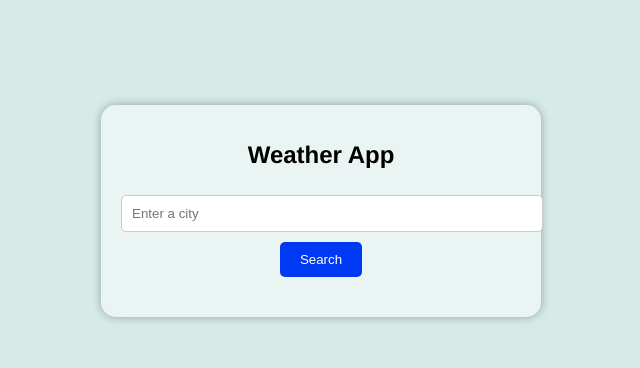
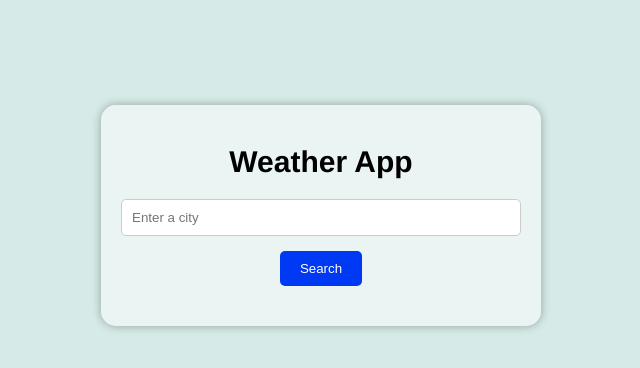
Before and after one commit to khoitran590/WeatherApp, a plain HTML site: page index.html in a window 1280 px wide. Shown: the whole page, without its empty margins (319-959 px from the left). Drawn offline with Linux system fonts and the light colour scheme.

Commit message:
Some minor fixes

```diff
--- a/style.css
+++ b/style.css
@@ -4,6 +4,7 @@ body {
 }
 .container{
     max-width: 400px;
+    max-height: 600px;
     margin: 0 auto;
     text-align: center;
     padding: 20px;
@@ -13,14 +14,15 @@ body {
     margin-top: 105px;
 }
 h1 {
-    font-size: 24px;
+    font-size: 30px;
 }
-input[type = "text"] {
-    width: 100%;
+input[type="text"] {
+    width: calc(100% - 22px); /* Adjusted width */
     padding: 10px;
-    margin: 10px 0;
+    margin: 15px auto; /* Centering the margin */
     border: 1px solid #ccc;
     border-radius: 5px;
+    display: block; /* Ensures the input takes the full width */
 }
 button {
     background-color: #0039f3;
```
